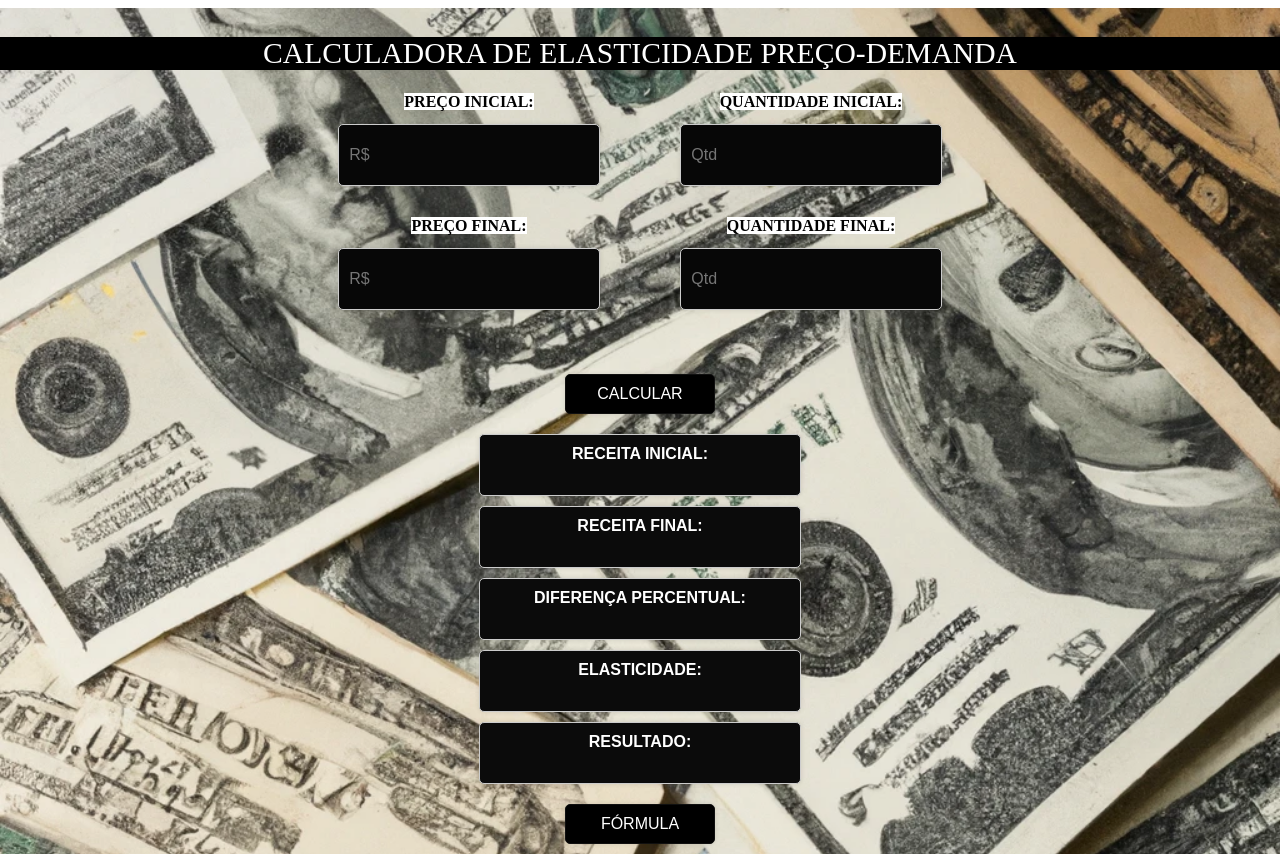
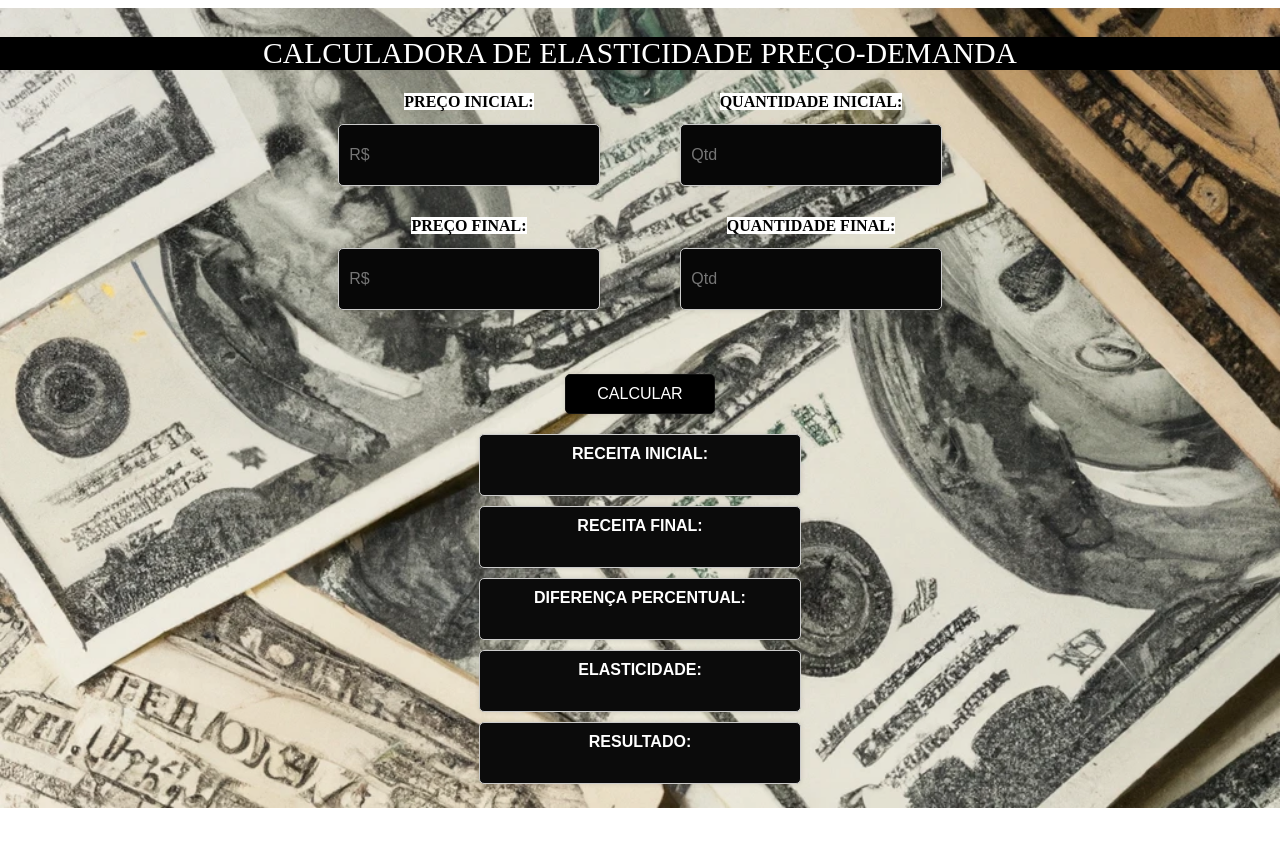
Before and after one commit to mhsousa/calc-elast-react, a React (Create React App) app: page / in a window 1280 px wide. After the commit the page ends 816 px from the top, so only its background shows below. Built offline with nearby package versions, Linux system fonts and the light colour scheme.

Commit message:
Update App.js

```diff
--- a/src/App.js
+++ b/src/App.js
@@ -66,7 +66,6 @@ function atualiza(){
         <p id="resultado4" className="resultados">ELASTICIDADE: </p>
         <p id="exp" className="resultados">RESULTADO:</p>
         </div>
-        <button>FÓRMULA</button>
 
 
 
```
